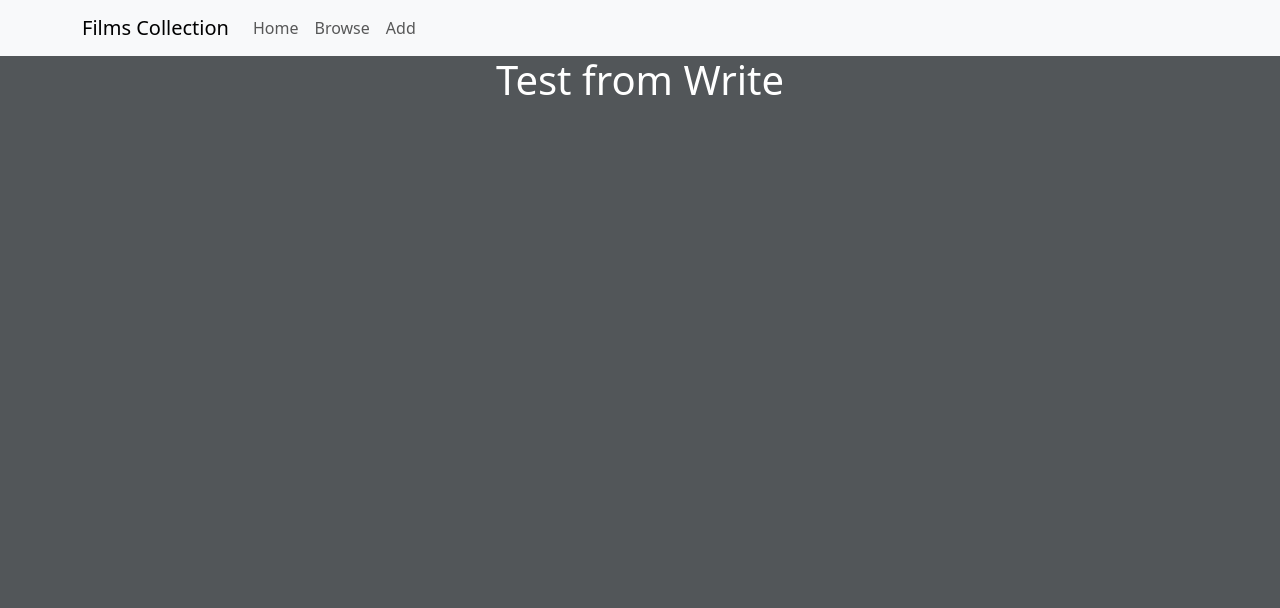
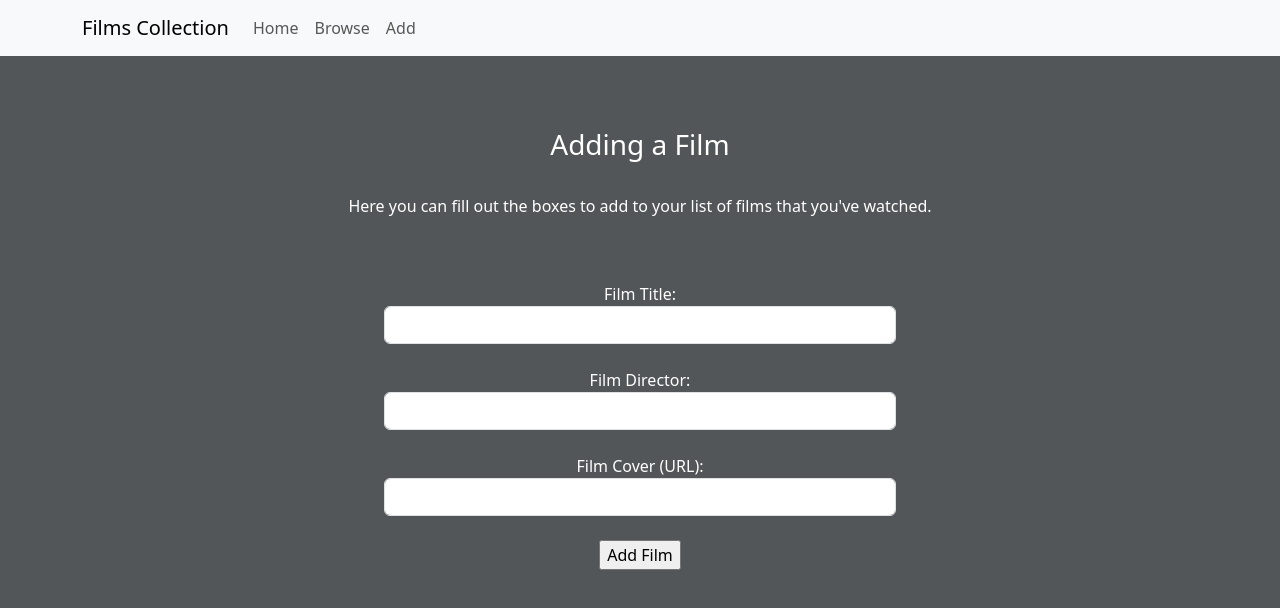
Before and after one commit to Ryano2022/ATU-Year-3-Data-Rep-Project, a React (Create React App) app: page /add in a window 1280 px wide. Shown: the top 608 px of the page. Built offline with nearby package versions, Linux system fonts and the light colour scheme.

Commit message:
Added the ability to add, edit, and browse films.

```diff
--- /dev/null
+++ b/src/components/filmItem.js
@@ -0,0 +1,23 @@
+import Card from 'react-bootstrap/Card';
+import { Link } from 'react-router-dom';
+
+function FilmItem(props) {
+  return (
+    <div>
+      <center>
+        <Card style={{ width: '18rem' }}>
+          <Card.Img variant="top" src={props.myFilm.cover} />   {/* Set the card image to the cover of the film.       */}
+          <Card.Body>
+            <Card.Title>{props.myFilm.title}</Card.Title>       {/* Set the card title to the title of the film.       */}
+            <Card.Text>
+              {props.myFilm.director}                           {/* Set the card director to the director of the film. */}
+            </Card.Text>
+          </Card.Body>
+          <Link to={'/update/' + props.myFilm._id} className='btn btn-primary'>Update</Link>
+        </Card>
+      </center>
+    </div>
+  )
+}
+
+export default FilmItem;
--- /dev/null
+++ b/src/components/films.js
@@ -0,0 +1,20 @@
+import React from 'react';
+import FilmItem from './filmItem';
+
+function Films(props) {
+  const {myFilms} = props;
+
+  return (
+    <div className="container">
+      <div className="row">
+        {myFilms.map((film) => (
+          <div key={film._id} className="col-md-4 mb-4">
+            <FilmItem myFilm={film} />
+          </div>
+        ))}
+      </div>
+    </div>
+  );
+}
+
+export default Films;
--- a/src/components/read.js
+++ b/src/components/read.js
@@ -1,8 +1,41 @@
+import { useEffect, useState } from "react";
+import axios from "axios";
+import Films from "./films";
+
 function Read() {
+  const [data, setData] = useState([]); // Set to an empty array.
+  useEffect(
+    () => {
+      axios.get('http://localhost:4000/api/films') // API URL.
+        .then(
+          (response) => {
+            setData(response.data); // Update value.
+          }
+        )
+        .catch(
+          (error) => {
+            console.log(error); // Log the error.
+          }
+        );
+    },
+    []
+  )
+
   return (
-      <div>
-          <h1>Test from Read</h1>
-      </div>
+    <div>
+      {/*<h1>Test from Read</h1>*/}
+
+      <br/>
+      <br/>
+      <br/>
+      <h3>Viewing your Collection</h3>
+      <br/>
+      <p>
+        Here you can view your list of films that you've watched.
+      </p>
+      <br/>
+      <Films myFilms={data}></Films>
+    </div>
   );
 }
 export default Read;
--- a/src/components/update.js
+++ b/src/components/update.js
@@ -1,8 +1,109 @@
-function Update() {
+import React from 'react';
+import { useParams } from 'react-router-dom';
+import { useState, useEffect } from 'react';
+import axios from 'axios';
+import { useNavigate } from "react-router-dom";
+
+export default function Update(props) {
+  // The useParams hook returns an object of key/value pairs of
+  // the dynamic params from the current URL that were matched by
+  //the <Route path>.
+  let { id } = useParams();
+  // update arrays using the React useState()
+  // and without the Array objects push() method
+  const [title, setTitle] = useState("");
+  const [cover, setCover] = useState("");
+  const [director, setDirector] = useState("");
+  // useNavigate return a function that we can use to navigate
+  const navigate = useNavigate();
+  //useEffect Hook is similar componentDidMount
+  useEffect(() => {
+    //axios is a promised based web client
+    //make a HTTP Request with GET method and pass as part of the
+    //url.
+    axios.get('http://localhost:4000/api/film/' + id)
+      .then((response) => {
+        // Assign Response data to the arrays using useState.
+        setTitle(response.data.title);
+        setCover(response.data.cover);
+        setDirector(response.data.director);
+      })
+      .catch(function (error) {
+        console.log(error);
+      })
+  }, []);
+  const handleSubmit = (event) => {
+    event.preventDefault();
+    const newFilm = {
+      id: id,
+      title: title,
+      cover: cover,
+      director: director
+    };
+    axios.put('http://localhost:4000/api/film/' + id, newFilm)
+      .then((res) => {
+        console.log(res.data);
+        navigate('/Browse');
+      });
+  }
   return (
-      <div>
-          <h1>Test from Update</h1>
-      </div>
+    <div>
+      {/*<h1>Test from Update</h1>*/}
+
+      <br />
+      <br />
+      <br />
+      <h3>Editing your Collection</h3>
+      <br />
+      <p>
+        Here you can edit the film you've chosen.
+      </p>
+      <br />
+      <form onSubmit={handleSubmit} style={{ width: '40%', margin: '0 auto' }}>
+        <div className="form-group">
+          <br />
+          <label>Film Title: </label>
+          <input type="text"
+            className="form-control"
+            value={title} // Text in the input box.
+            onChange={
+              (e) => {
+                setTitle(e.target.value) // Update value.
+              }
+            }
+          />
+        </div>
+        <div className="form-group">
+          <br />
+          <label>Film Director: </label>
+          <input type="text"
+            className="form-control"
+            value={director} // Text in the input box.
+            onChange={
+              (e) => {
+                setDirector(e.target.value) // Update value.
+              }
+            }
+          />
+        </div>
+        <div className="form-group">
+          <br />
+          <label>Film Cover (URL): </label>
+          <input type="text"
+            className="form-control"
+            value={cover} // Text in the input box.
+            onChange={
+              (e) => {
+                setCover(e.target.value) // Update value.
+              }
+            }
+          />
+        </div>
+        <div>
+          <br />
+          <input type="submit" value="Edit Film"></input>
+        </div>
+      </form>
+    </div>
   );
 }
-export default Update;
--- a/src/components/write.js
+++ b/src/components/write.js
@@ -1,8 +1,90 @@
-function Write() {
+import { useState } from "react";
+import axios from "axios";
+
+function Create() {
+  // Adding of state variables.
+  const [title, setTitle] = useState('');
+  const [cover, setCover] = useState('');
+  const [director, setDirector] = useState('');
+
+  const handleSubmit = (e) => {
+    e.preventDefault();
+    console.log("Title: " + title +
+      " Cover: " + cover +
+      " Director: " + director);
+
+    const film = {
+      title: title,
+      cover: cover,
+      director: director
+    }
+    // Make a post to that URL and send the film object.
+    axios.post('http://localhost:4000/api/film', film)
+      .then()
+      .catch();
+
+  } // Show up in the logs.
+
   return (
-      <div>
-          <h1>Test from Write</h1>
-      </div>
+    <div>
+      {/*<h1>Test from Write</h1>*/}
+
+      <br/>
+      <br/>
+      <br/>
+      <h3>Adding a Film</h3>
+      <br/>
+      <p>
+        Here you can fill out the boxes to add to your list of films that you've watched.
+      </p>
+      <br/>
+      <form onSubmit={handleSubmit} style={{ width: '40%', margin: '0 auto'}}>
+        <div className="form-group">
+          <br/>
+          <label>Film Title: </label>
+          <input type="text"
+            className="form-control"
+            value={title} // Text in the input box.
+            onChange={
+              (e) => {
+                setTitle(e.target.value) // Update value.
+              }
+            }
+          />
+        </div>
+        <div className="form-group">
+          <br/>
+          <label>Film Director: </label>
+          <input type="text"
+            className="form-control"
+            value={director} // Text in the input box.
+            onChange={
+              (e) => {
+                setDirector(e.target.value) // Update value.
+              }
+            }
+          />
+        </div>
+        <div className="form-group">
+          <br/>
+          <label>Film Cover (URL): </label>
+          <input type="text"
+            className="form-control"
+            value={cover} // Text in the input box.
+            onChange={
+              (e) => {
+                setCover(e.target.value) // Update value.
+              }
+            }
+          />
+        </div>
+        <div>
+          <br />
+          <input type="submit" value="Add Film"></input>
+        </div>
+      </form>
+    </div>
   );
 }
-export default Write;
+
+export default Create;
```
Also changed, not shown: package.json (+7 -1 lines), 2 other files (tests, documents, lock files or other folders).
